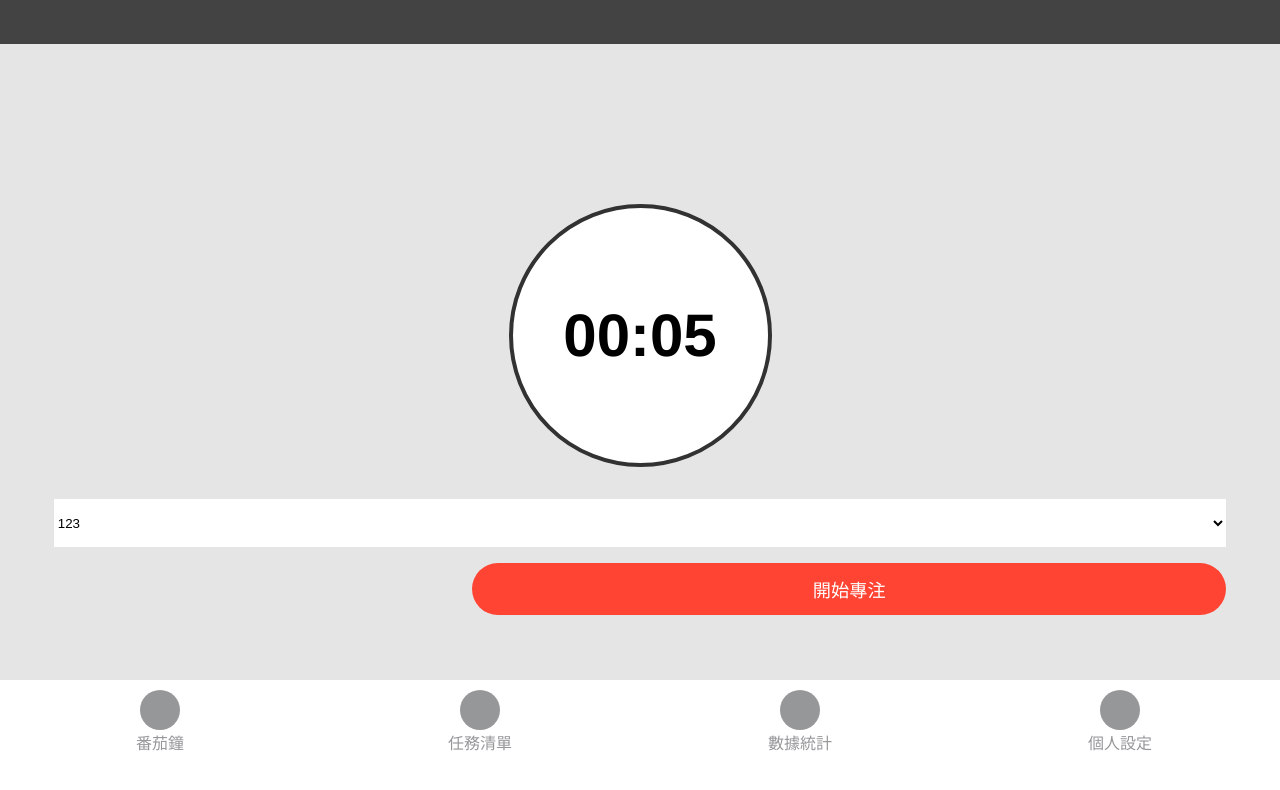
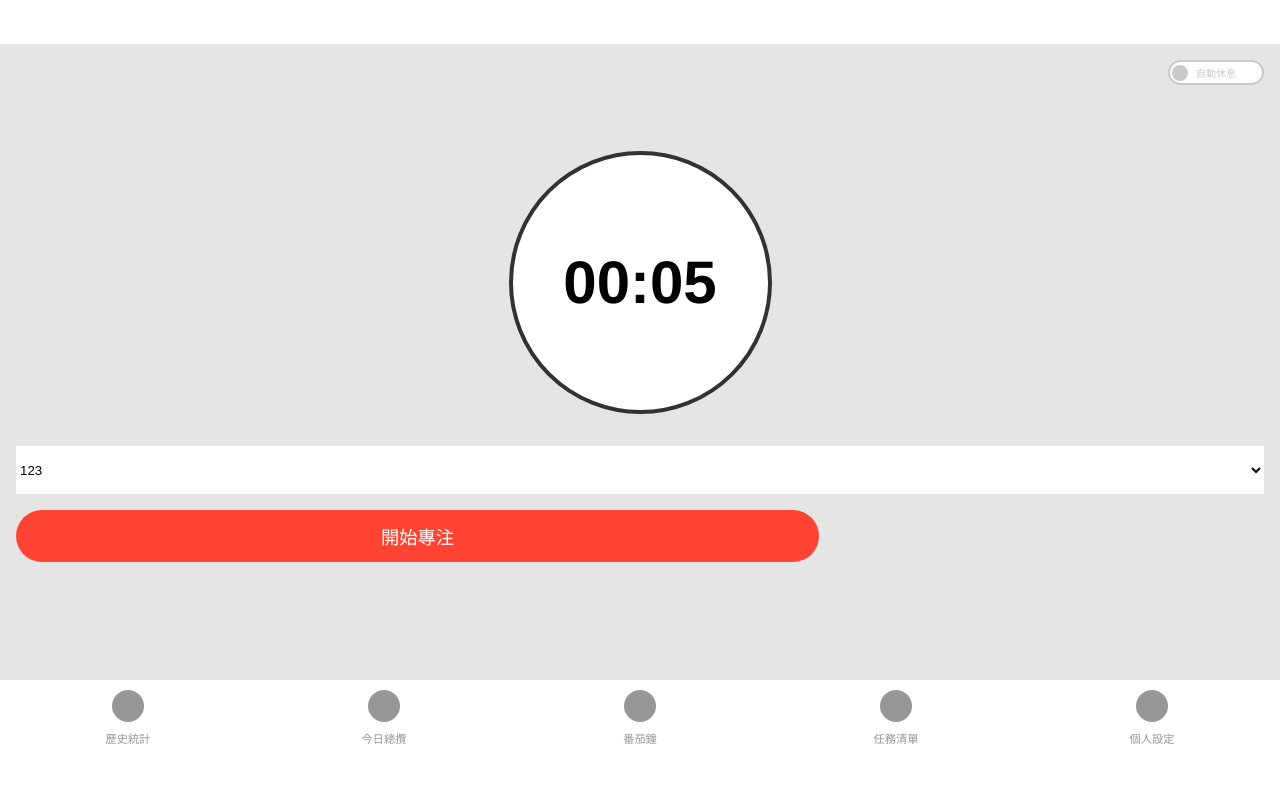
Before and after one commit to evadzala/PomodoroTechnique, a Vue app: page /#/countdownClock in a window 1280 px wide. Shown: the top 790 px of the page. Built offline with nearby package versions, Linux system fonts and the light colour scheme.

Commit message:
自動休息switch樣式完成

```diff
--- a/src/App.vue
+++ b/src/App.vue
@@ -34,10 +34,6 @@ body {
 
 .headerBar {
   height: 44px;
-}
-
-main {
-  text-align: center;
-  margin-top: 44px;
+  background-color: #FFF;
 }
 </style>
--- a/src/components/footer.vue
+++ b/src/components/footer.vue
@@ -15,9 +15,10 @@ export default {
   data () {
     return {
       pageList: [
+        { path: 'countdownClock', name: '歷史統計' },
+        { path: 'todoList', name: '今日總攬' },
         { path: 'countdownClock', name: '番茄鐘' },
-        { path: 'todoList', name: '任務清單' },
-        { path: 'countdownClock', name: '數據統計' },
+        { path: 'countdownClock', name: '任務清單' },
         { path: 'setting', name: '個人設定' }
       ]
     }
@@ -33,7 +34,6 @@ export default {
 
 <style lang="scss">
 .footer {
-  /* background-color:blue; */
   position: absolute;
   bottom: 0;
   width: 100%;
@@ -64,13 +64,21 @@ export default {
   }
 }
 .buttom {
-  width: 40px;
-  height: 40px;
+  width: 32px;
+  height: 32px;
   border-radius: 50%;
   background-color: #969799;
 }
+.buttom:nth-child(even) {
+  width: 100px;
+  height: 100px;
+  background-color: #FF4433;
+}
 .buttom-name {
   color: #969799;
+  font-size: .7rem;
+  top: 2px;
+  margin: 8px;
 }
 
 .bottomSpace {
--- /dev/null
+++ b/src/pages/countdownClock/countdownAutoSwitch.vue
@@ -0,0 +1,90 @@
+<template lang="pug">
+  label.switch
+    input(type="checkbox")
+    span.slider.round
+</template>
+
+<script>
+export default {
+  data () {
+    return {}
+  }
+}
+</script>
+
+<style lang="scss" scoped>
+.switch {
+  position: relative;
+  display: inline-block;
+  width: 96px;
+  height: 25px;
+}
+
+.switch input {
+  opacity: 0;
+  width: 0;
+  height: 0;
+}
+
+.slider {
+  position: absolute;
+  cursor: pointer;
+  top: 0;
+  left: 0;
+  right: 0;
+  bottom: 0;
+  background-color: #FFF;
+  -webkit-transition: .4s;
+  transition: .4s;
+  border: 2px solid #C8C9CC;
+
+  display: flex;
+  justify-content: center;
+  align-items: center;
+}
+
+.slider::before {
+  position: absolute;
+  content: '';
+  height: 16px;
+  width: 16px;
+  left: 2px;
+  background-color: #C8C9CC;
+  -webkit-transition: .4s;
+  transition: .4s;
+}
+
+.slider::after {
+  content: '自動休息';
+  font-size: 10px;
+  color: #C8C9CC;
+
+  // position: relative
+  text-align: center;
+}
+
+input:checked + .slider {
+  border-color: #07C160;
+}
+input:checked + .slider:before {
+  background-color: #07C160;
+}
+input:checked + .slider::after {
+  color: #07C160;
+}
+
+input:checked + .slider:before {
+  -webkit-transform: translateX(58px);
+  -ms-transform: translateX(58px);
+  transform: translateX(72px);
+}
+
+/* Rounded sliders */
+.slider.round {
+  border-radius: 34px;
+}
+
+.slider.round:before {
+  border-radius: 50%;
+}
+</style>
--- a/src/pages/countdownClock/index.vue
+++ b/src/pages/countdownClock/index.vue
@@ -1,9 +1,11 @@
 <template lang="pug">
   .countdown-clock
+    //- 切換開關
+    .switch-zone
+      countdown-auto-switch.switch-position
     //- 倒數器
     .countdown-clock-device
       .workClock
-        //- h1 秒 {{ counter }}
         h1.countdown-clock-font {{ paddingzero(Math.floor(counter/60), 2) }}:{{ paddingzero(counter % 60, 2) }}
     //- 下拉選單
     .toDOList
@@ -24,7 +26,11 @@
 </template>
 
 <script>
+import countdownAutoSwitch from './countdownAutoSwitch.vue'
 export default {
+  components: {
+    countdownAutoSwitch
+  },
   data () {
     return {
       // 專注時間與休息時間以秒為單位
@@ -98,13 +104,25 @@ export default {
 
 <style lang="scss" scoped>
 .countdown-clock {
-  padding: 100px 4.2% 0;
+  padding: 16px;
 }
+// 切換開關
+.switch-zone {
+  background-color: brown;
+  position: relative;
+}
+.switch-position {
+  position: relative;
+  float: right;
+  right: 0;
+}
+
 // 倒數器
 .countdown-clock-device {
   display: flex;
   justify-content: center;
-  margin: 16px;
+  margin-top: 75px;
+  padding: 16px;
 }
 .workClock {
   background-color: #fff;
@@ -131,10 +149,10 @@ export default {
 
 // 控制按鈕
 .control {
-  position: relative;
+  // position: relative;
 }
 .buttom-right {
-  position: absolute;
+  // position: relative;
   height: 52px;
   background-color: #FF4433;
   border-radius: 100px;
--- a/src/pages/todoList.vue
+++ b/src/pages/todoList.vue
@@ -4,7 +4,6 @@
     .inputComponent
       input.border.inputBorder(type="text" v-model="content" placeholder="請輸入" @keyup.enter="addItem")
       input.inputButton(type="button" value="ADD" @click="addItem")
-
 
     .contentList
       .cell(v-for="(item, index) in notCompleteList" :key="index")
@@ -83,7 +82,7 @@ h1, h2 {
 }
 
 .inputButton {
-  background-color: #f5a623;
+  /* background-color: #f5a623; */
   width: 20%;
   border-radius: 20px;
 }
@@ -102,7 +101,7 @@ h1, h2 {
 }
 
 .delete {
-  color: #f5a623;
+  /* color: #f5a623; */
 }
 
 a {
```
